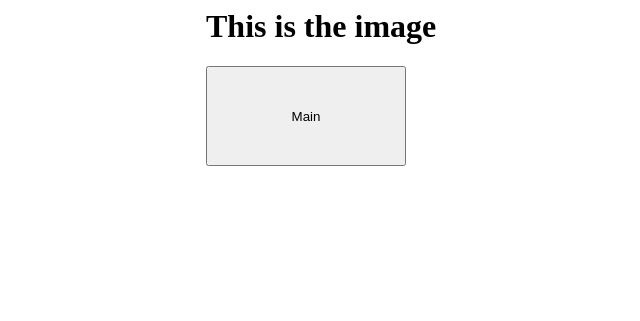
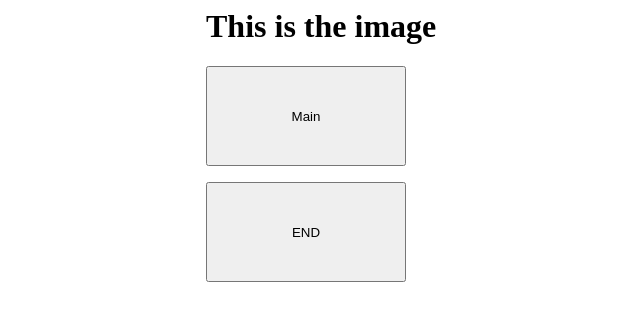
Before and after one commit to GKX051106/RPA-19feb2024, a Flask app: page /image_gpt in a window 1280 px wide. Shown: the top 321 px of the page, without its empty margins (118-758 px from the left). Run offline with Flask 3, Linux system fonts and the light colour scheme.

Commit message:
Update image_gpt.html

```diff
--- a/templates/image_gpt.html
+++ b/templates/image_gpt.html
@@ -10,3 +10,7 @@
 <form action="/main" method="post">
   <input type = "submit" value="Main" style="width:200px;height:100px;">
 </form>
+<form action="/end" method="post">
+  <input type = "submit" value="END" style="width:200px;height:100px;">
+</form>
+</div>
```
